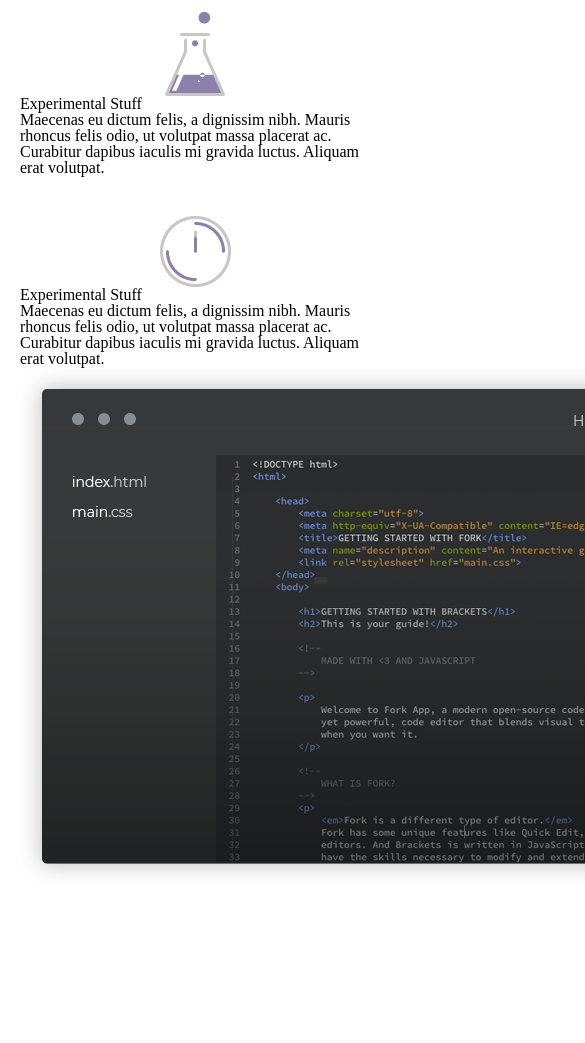
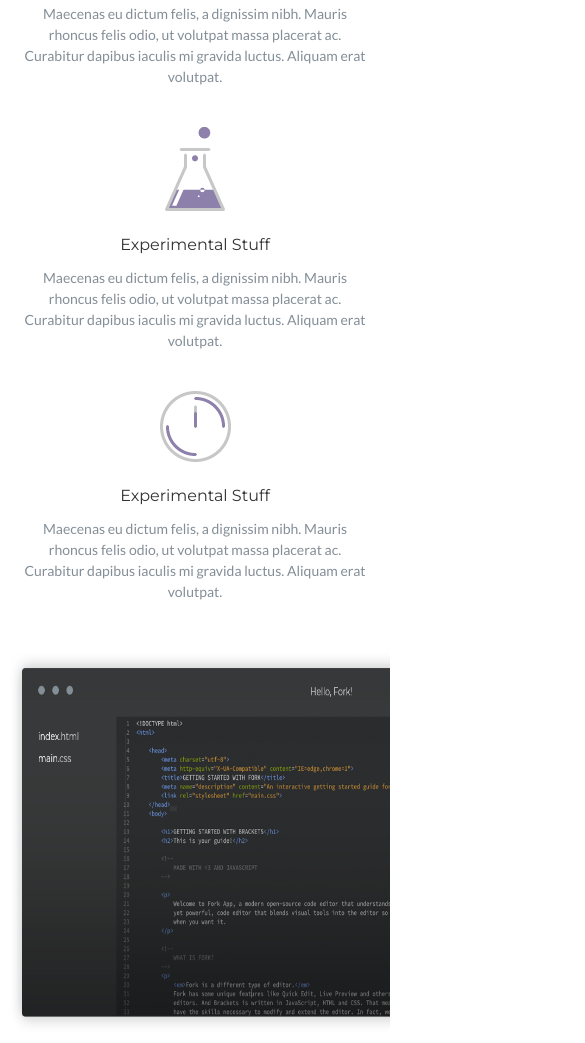
Before and after one commit to Misha77b/webpack-forkio, a website built with webpack: page src/index.html in a window 390 px wide. Shown: the part 1636-2679 px from the top of the page, 585 px wide, since content can reach past the window. Before the commit the page ends 2525 px from the top, so only its background shows below. Built offline with nearby package versions, Linux system fonts and the light colour scheme.

Commit message:
editor section mobile query fine tuned

```diff
--- a/src/index.html
+++ b/src/index.html
@@ -102,7 +102,7 @@
             />
             <div class="whatYouGet__products-desription">
               <h2 class="whatYouGet__description-title">
-                Creatred to Make The Web Better
+                Created to Make The Web Better
               </h2>
               <p class="whatYouGet__description-text">
                 Aenean cursus imperdiet nisl id fermentum. Aliquam pharetra dui
@@ -159,7 +159,13 @@
             </div>
           </div>
         </div>
-        <img src="./images/codepen.png" alt="code-img" />
+        <div class="whatYouGet__code-img-container">
+          <img
+            src="./images/codepen.png"
+            class="whatYouGet__code-img"
+            alt="code-img"
+          />
+        </div>
       </div>
     </div>
 
--- a/src/styles/revolutionaryEditor.scss
+++ b/src/styles/revolutionaryEditor.scss
@@ -55,14 +55,16 @@
 }
 
 .whatYouGet {
-  padding: 0 20px;
   &__title {
+    padding: 0 20px;
     margin-bottom: 40px;
     @include fonts(Montserrat, 32px, 700);
     color: $primary-color;
     text-align: center;
   }
   &__products {
+    padding: 0 20px;
+    margin-bottom: 40px;
     display: flex;
     flex-direction: column;
     gap: 40px;
@@ -74,4 +76,32 @@
   }
   &__products-img {
   }
+  &__products-desription {
+    // display: flex;
+    // flex-direction: column;
+    text-align: center;
+  }
+  &__description-title {
+    margin: 26px auto 14px;
+    @include fonts(Montserrat, 16px, 400);
+    color: #323232;
+  }
+  &__description-text {
+    @include fonts(Lato, 14px, 400);
+    color: #848e97;
+    line-height: 21px;
+  }
+  &__code-img-container {
+    display: flex;
+    justify-content: flex-end;
+    // width: 100%;
+    padding: 10px 0 10px 10px;
+    // height: 100%;
+  }
+  &__code-img {
+    width: 100%;
+    // height: 100%;
+    // width: 317px;
+    height: 381px;
+  }
 }
```
